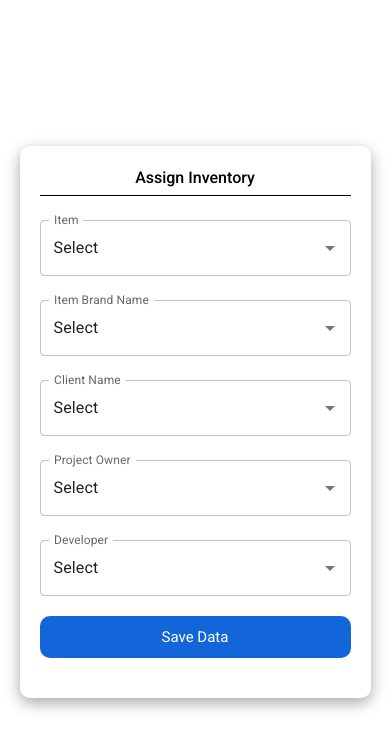
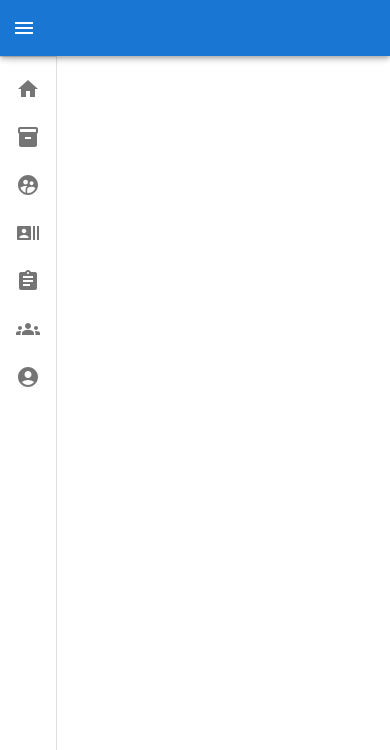
Before and after one commit to GovindSharmaTW/TWIMS_AdminPannel, a React (Vite) app: page / in a window 390 px wide. Shown: the top 750 px of the page. Built offline with nearby package versions, Linux system fonts and the light colour scheme; a web font is replaced by a local one.

Commit message:
drawer update and fix for table responsiveness

```diff
--- a/src/App.tsx
+++ b/src/App.tsx
@@ -17,8 +17,8 @@ export default function App() {
     //       {/* <Route path="*" element={<ErrorPage />} /> */}
     //   </Routes>
     // </BrowserRouter>
-    // <SideNavBar/>
-    <AssignInventoryScreen/>
+    <SideNavBar/>
+    // <AssignInventoryScreen/>
     // <LoginPage/>
   );
 }
--- a/src/components/TableComponent/index.tsx
+++ b/src/components/TableComponent/index.tsx
@@ -9,11 +9,13 @@ import ControlPointIcon from '@mui/icons-material/ControlPoint';
 
 const TableComponent = (props: any) => {
 
-    const { data, showActionButtons, tableTitle } = props;
+    const { data, showActionButtons, tableTitle, style } = props;
 
     const isSmallScreen = useMediaQuery('(max-width:690px)');
 
     const [tableHeading, setTableHeading] = useState([])
+    const [columnWidth, setColumnWidth] = useState(10)
+
 
     const iconSize = isSmallScreen ? 18 : 25;
 
@@ -24,7 +26,10 @@ const TableComponent = (props: any) => {
             dataKeys.push('Actions');
         }
 
+        setColumnWidth(dataKeys.length/2*10)
+
         setTableHeading(dataKeys);
+
 
     }, [data])
 
@@ -49,17 +54,17 @@ const TableComponent = (props: any) => {
                         {Object.keys(val)?.map((key) => {
                             return (
                                 key !== 'image' &&
-                                <h1 className='tableData' >{val[key]}</h1>
+                                <h1 className='tableData' >{val[key].toString()}</h1>
                             )
                         })}
 
                         {tableHeading.includes('image') &&
-                            <div className='tableData' >
+                            <div className='tableData'  >
                                 <img src={inventory} alt="" className='itemImageStyle' />
                             </div>
                         }
 
-                        <div className='tableData' >
+                        <div className='tableData'>
                             <EditIcon sx={{ fontSize: iconSize }} className='editIcon' />
                             <DeleteIcon sx={{ fontSize: iconSize }} className='deleteIcon' />
                         </div>
--- a/src/components/TableComponent/style.css
+++ b/src/components/TableComponent/style.css
@@ -11,9 +11,10 @@
     font-size: 16px;
     font-weight: bold;
     color: #5C6F88;
-    width: 15%;
+    width: 10vw;
     justify-content: center;
     font-family: "Roboto", sans-serif;
+    word-break: break-all;
 }
 
 .tableDataContainer {
@@ -28,7 +29,7 @@
     display: flex;
     font-size: 16px;
     color: #212529;
-    width: 15%;
+    width: 10vw;
     align-items: center;
     justify-content: center;
     margin: 10px;
@@ -88,11 +89,11 @@
 
 @media screen and (max-width: 695px) {
     .tableHeading {
-        font-size: 12px;
+        font-size: 10px;
     }
 
     .tableData {
-        font-size: 12px;
+        font-size: 10px;
     }
 
     .itemImageStyle {
--- a/src/screens/SideNavBar/index.tsx
+++ b/src/screens/SideNavBar/index.tsx
@@ -16,49 +16,45 @@ import ListItem from '@mui/material/ListItem';
 import ListItemButton from '@mui/material/ListItemButton';
 import ListItemIcon from '@mui/material/ListItemIcon';
 import ListItemText from '@mui/material/ListItemText';
-import InboxIcon from '@mui/icons-material/MoveToInbox';
-import MailIcon from '@mui/icons-material/Mail';
 import InventoryIcon from '@mui/icons-material/Inventory';
 import ContactIcon from '@mui/icons-material/AccountCircle';
 import HomeIcon from '@mui/icons-material/Home';
-import ListIcon from '@mui/icons-material/List';
+import GroupsIcon from '@mui/icons-material/Groups';
+import RecentActorsIcon from '@mui/icons-material/RecentActors';
+import SupervisedUserCircleIcon from '@mui/icons-material/SupervisedUserCircle';
 import AssignmentIcon from '@mui/icons-material/Assignment';
-import LoginPage from '../login';
-import BrandNameListComponent from '../../components/BrandNameListComponent';
-import ClientListComponent from '../../components/ClientListComponent';
-import DeveloperListComponent from '../../components/DeveloperListComponent';
-import ProjectOwnerListComponent from '../../components/ProjectOwnerListComponent';
+import inventory from '../../assets/images/inventory.jpg'
+import AssignInventoryScreen from '../AssignInventoryScreen';
 import TableComponent from '../../components/TableComponent';
-import inventory from '../../assets/images/inventory.jpg'
 
 
-// const [selectedTab, setSelectedTab] = React.useState('');
 
-// console.log("TT01 selectedTab is",selectedTab);
 
 const drawerWidth = 240;
 
-const itemTableData = [{ id: 0, item: 'Laptop' }, { id: 1, item: 'Mouse' }, { id: 2, item: 'Keyboard' }, { id: 3, item: 'Connector' }];
-const itemTableHeadingData = [{ id: 0, heading: 'S.No.' }, { id: 1, heading: 'Item Name' }];
+const assignedInventoryData = [
+  { S_No: 0, Ass_Item: 'Laptop', brand_Name: 'Lenovo', from_client: true, pro_owner: 'Mukul Pande', developer: 'Govind Sharma', assigned_date: '05_march_2024' },
+  { S_No: 1, Ass_Item: 'Keyboard', brand_Name: 'AVITA', from_client: false, pro_owner: 'Arpita Sharma', developer: 'Aayush Chourasiya', assigned_date: '23_april_2024' },
+  { S_No: 2, Ass_Item: 'Headphone', brand_Name: 'HP', from_client: true, pro_owner: 'Mukul Pande', developer: 'kunal Rai', assigned_date: '16_jan_2024' },
+  { S_No: 3, Ass_Item: 'Connector', brand_Name: 'Potronics', from_client: false, pro_owner: 'Aksh Sharma', developer: 'Aryan Behor', assigned_date: '21_jun_2023' },
+  { S_No: 4, Ass_Item: 'Charger', brand_Name: 'Apple', from_client: true, pro_owner: 'Mukul Pande', developer: 'Shiv Jaiswal', assigned_date: '05_feb_2024' },
+];
 
-const brandTableData = [{code: '#0001', name: 'HP' }, {code: '#0002', name: 'Avita' }, {code: '#0003', name: 'Dell' }, {code: '#0004', name: 'Appple' }, {code: '#0005', name: 'Lenovo' }]
-const brandTableHeadingData = [{ id: 0, heading: 'S.No.' }, { id: 1, heading: 'Brand Name' }];
+const brandTableData = [{ code: '#0001', name: 'HP' }, { code: '#0002', name: 'Avita' }, { code: '#0003', name: 'Dell' }, { code: '#0004', name: 'Appple' }, { code: '#0005', name: 'Lenovo' }]
 
-const clientTableData = [{ id: 0, name: 'Karigar', email:'karigar@gmail.com', contact:9873747433 }, { id: 1, name: 'JMB', email:'jmb@gmail.com', contact:8873747432 }, { id: 2, name: 'AutoZone', email:'autozone@gmail.com', contact:7873747431 }, { id: 3, name: 'LatitudePay', email:'latitude_pay@gmail.com', contact:9873747430 }]
-const clientTableHeadingData = [{ id: 0, heading: 'S.No.' }, { id: 1, heading: 'Client Name' }];
+const clientTableData = [{ id: 0, name: 'Karigar', email: 'karigar@gmail.com', contact: 9873747433 }, { id: 1, name: 'JMB', email: 'jmb@gmail.com', contact: 8873747432 }, { id: 2, name: 'AutoZone', email: 'autozone@gmail.com', contact: 7873747431 }, { id: 3, name: 'LatitudePay', email: 'latitude_pay@gmail.com', contact: 9873747430 }]
 
-const developerTableData = [{ id: 0, name: 'Govind Sharma', email : 'govind@thoughtwin.com', contact:9876533566 }, { id: 1, name: 'Aayush Chourasiya', email : 'aayush@thoughtwin.com', contact:8876533567}, { id: 2, name: 'Kunal Rai', email : 'kunal@thoughtwin.com', contact:6876533565 }, { id: 3, name: 'Aryan Behor', email : 'aryan@thoughtwin.com', contact:8876533569 }]
-const developerTableHeadingData = [{ id: 0, heading: 'S.No.' }, { id: 1, heading: 'Name' }, { id: 2, heading: 'Email' }];
+const developerTableData = [{ id: 0, name: 'Govind Sharma', email: 'govind@thoughtwin.com', contact: 9876533566 }, { id: 1, name: 'Aayush Chourasiya', email: 'aayush@thoughtwin.com', contact: 8876533567 }, { id: 2, name: 'Kunal Rai', email: 'kunal@thoughtwin.com', contact: 6876533565 }, { id: 3, name: 'Aryan Behor', email: 'aryan@thoughtwin.com', contact: 8876533569 }]
 
-const projectOwnerTableData = [{ id: 0, name: 'Mukul Pande', email:'mukul@thoughtwin.com', contact:9876533568 }, { id: 1, name: 'Arpita', email: 'arpita@thoughtwin.com', contact:8876533586 }, { id: 2, name: 'Aksh Sharma', email:'aksh@thoughtwin.com', contact:9876533569 }]
-const projectOwnerTableHeadingData = [{ id: 0, heading: 'S.No.' }, { id: 1, heading: 'Name' }, { id: 2, heading: 'Email' }];
+const projectOwnerTableData = [{ id: 0, name: 'Mukul Pande', email: 'mukul@thoughtwin.com', contact: 9876533568 }, { id: 1, name: 'Arpita', email: 'arpita@thoughtwin.com', contact: 8876533586 }, { id: 2, name: 'Aksh Sharma', email: 'aksh@thoughtwin.com', contact: 9876533569 }]
 
 const inventoryTableData = [
-  { name: 'Macbook Pro', code: '#0001', qty: 12, image:inventory},
-  { name: 'Connector ', code: '#0002', qty: 25 , image:inventory},
-  { name: 'Mouse', code: '#0003', qty: 32 , image:inventory},
-  { name: 'Keyboard', code: '#0004', qty: 50 , image:inventory},
-  { name: 'Charger', code: '#0005', qty: 12, image:inventory }
+  { name: 'Macbook Pro', code: '#0001', qty: 12, image: inventory },
+  { name: 'Connector ', code: '#0002', qty: 25, image: inventory },
+  { name: 'Mouse', code: '#0003', qty: 32, image: inventory },
+  { name: 'Keyboard', code: '#0004', qty: 50, image: inventory },
+  { name: 'Charger', code: '#0005', qty: 12, image: inventory },
+  { name: 'Laptop', code: '#0006', qty: 10, image: inventory }
 ];
 
 const openedMixin = (theme: Theme): CSSObject => ({
@@ -144,7 +140,6 @@ export default function SideNavBar() {
     setOpen(false);
   };
 
-  console.log("TT01 selectedTab", selectedTab);
 
   return (
     <Box sx={{ display: 'flex' }}>
@@ -164,7 +159,7 @@ export default function SideNavBar() {
             <MenuIcon />
           </IconButton>
           <Typography variant="h6" noWrap component="div">
-            Mini variant drawer
+           {selectedTab}
           </Typography>
         </Toolbar>
       </AppBar>
@@ -176,7 +171,7 @@ export default function SideNavBar() {
         </DrawerHeader>
         <Divider />
         <List>
-          {['Home', 'Items', 'Assigned Details', 'Assign', 'Profile'].map((text, index) => (
+          {['Home', 'Inventory', 'Employees', 'Assigned Inventory', 'Assign Inventory', 'Clients', 'Profile'].map((text, index) => (
             <ListItem key={text} disablePadding sx={{ display: 'block' }}>
               <ListItemButton
                 sx={{
@@ -197,10 +192,13 @@ export default function SideNavBar() {
                 >
                   {text === 'Profile' && <ContactIcon />}
 
-                  {text === 'Assigned Details' && <ListIcon />}
+                  {text === 'Assigned Inventory' && <RecentActorsIcon />}
                   {text === 'Home' && <HomeIcon />}
-                  {text === 'Items' && < InventoryIcon />}
-                  {text === 'Assign' && < AssignmentIcon />}
+                  {text === 'Inventory' && < InventoryIcon />}
+                  {text === 'Assign Inventory' && < AssignmentIcon />}
+                  {text === 'Employees' && < SupervisedUserCircleIcon />}
+                  {text === 'Clients' && < GroupsIcon />}
+
 
                 </ListItemIcon>
                 <ListItemText primary={text} sx={{ opacity: open ? 1 : 0 }} />
@@ -210,21 +208,38 @@ export default function SideNavBar() {
         </List>
       </Drawer>
       <Box component="main" sx={{ flexGrow: 1, p: 3 }}>
-        {selectedTab === 'Home' && 'Items'}
-        {selectedTab === 'Assigned Details' && 'Assigned Details'}
-        {selectedTab === 'Assign' && ''}
-        {selectedTab === 'Profile' && 'Profile'}
 
-        <div className='Heading' >
-          <TableComponent data={inventoryTableData} showActionButtons={true} tableTitle={'Item List'}/>
-          <TableComponent data={brandTableData} showActionButtons={true} tableTitle={'Brand List'}/>
-          <TableComponent data={clientTableData} showActionButtons={true} tableTitle={'Client List'}/>
-          <TableComponent data={projectOwnerTableData} showActionButtons={true} tableTitle={'Project-Owner List'}/>
-          <TableComponent data={developerTableData} showActionButtons={true} tableTitle={'Developer List'}/>
-        </div>
+        {selectedTab === 'Home' && <p>Home screen</p>}
 
-        {/* <LoginPage/> */}
+        {selectedTab === 'Inventory' &&
+          <>
+            <TableComponent data={inventoryTableData} showActionButtons={true} tableTitle={'Item List'} />
 
+            <TableComponent data={brandTableData} showActionButtons={true} tableTitle={'Brand List'} />
+          </>
+
+        }
+
+        {selectedTab === 'Employees' &&
+          <>
+            <TableComponent data={projectOwnerTableData} showActionButtons={true} tableTitle={'Project-Owner List'} />
+            <TableComponent data={developerTableData} showActionButtons={true} tableTitle={'Developer List'} />
+          </>
+        }
+
+        {selectedTab === 'Clients' &&
+          <TableComponent data={clientTableData} showActionButtons={true} tableTitle={'Client List'} />
+        }
+
+        {selectedTab === 'Assigned Inventory' &&
+          <TableComponent data={assignedInventoryData} showActionButtons={true} tableTitle={'Assigned Inventory List'} />
+        }
+
+        {selectedTab === 'Assign Inventory' &&
+          <AssignInventoryScreen />
+        }
+
+        {selectedTab === 'Profile' && <p>Profile screen</p>}
       </Box>
     </Box>
   );
```
